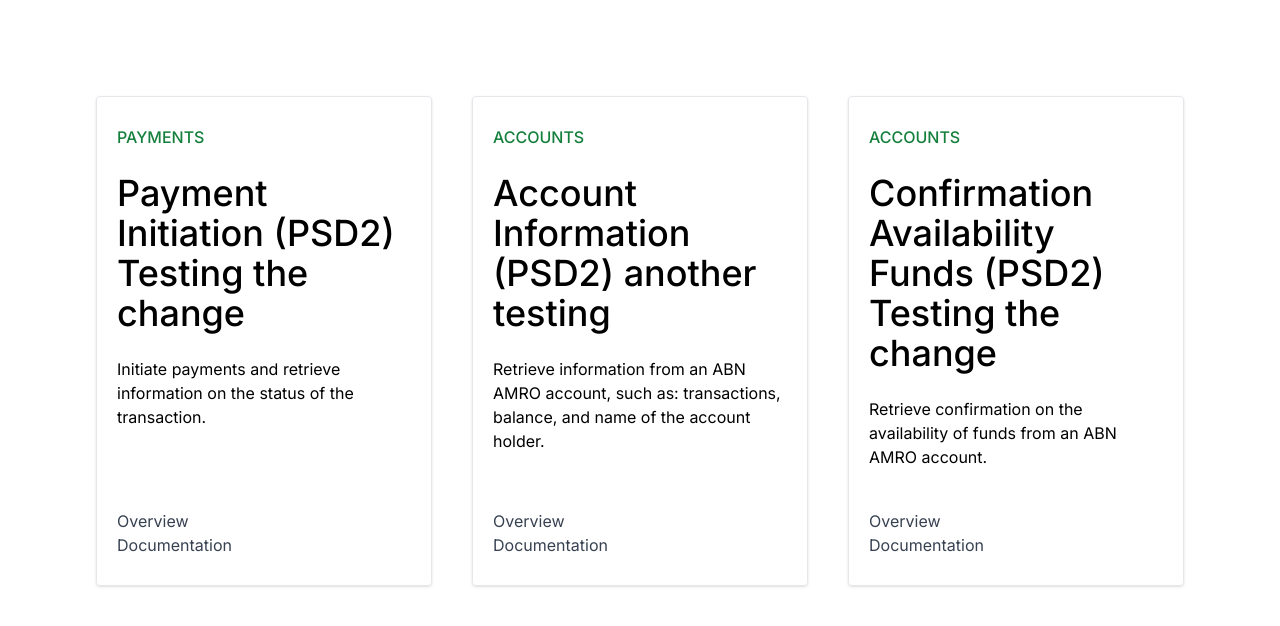
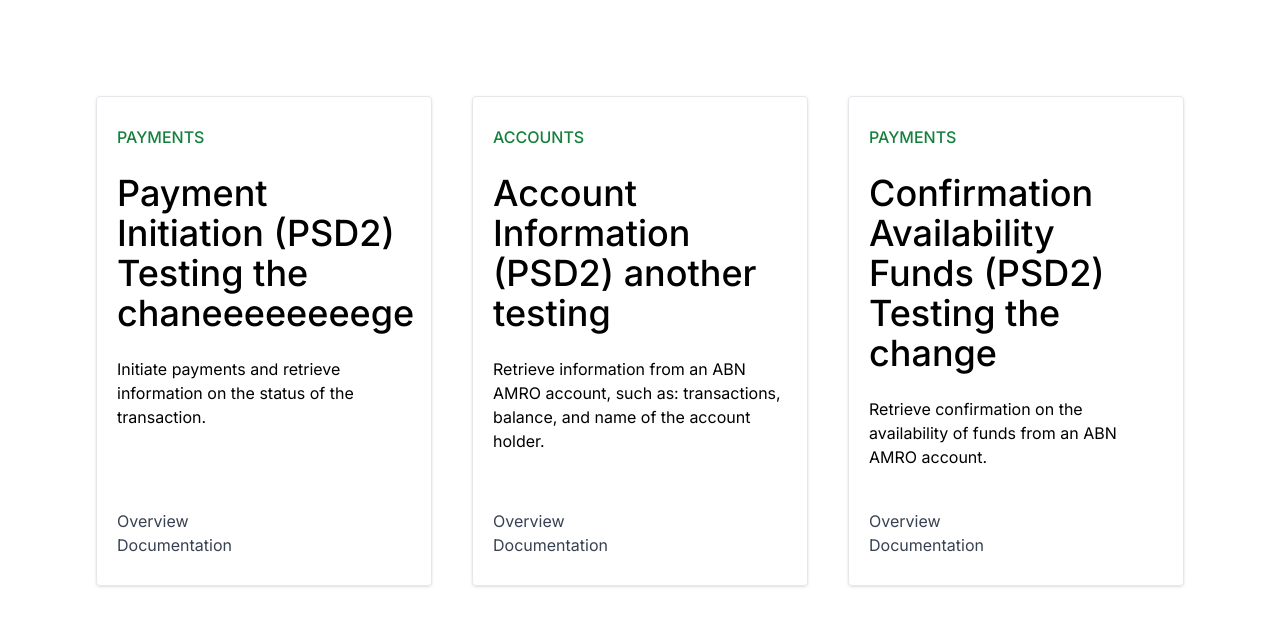
Before and after one commit to leoncan122/api-monitor-test, a Next.js app: page / in a window 1280 px wide. Shown: the top 626 px of the page. Built offline with nearby package versions, Linux system fonts and the light colour scheme.

Commit message:
modification

```diff
--- a/src/pages/index.js
+++ b/src/pages/index.js
@@ -8,7 +8,7 @@
   const info = [
     {
       category: 'PAYMENTS',
-      title: 'Payment Initiation (PSD2) Testing the change',
+      title: 'Payment Initiation (PSD2) Testing the chaneeeeeeeege',
       description: 'Initiate payments and retrieve information on the status of the transaction.',
       links: [
         {
@@ -37,7 +37,7 @@
       ]
     },
     {
-      category: 'ACCOUNTS',
+      category: 'PAYMENTS',
       title: 'Confirmation Availability Funds (PSD2) Testing the change',
       description: 'Retrieve confirmation on the availability of funds from an ABN AMRO account. ',
       links: [
```
